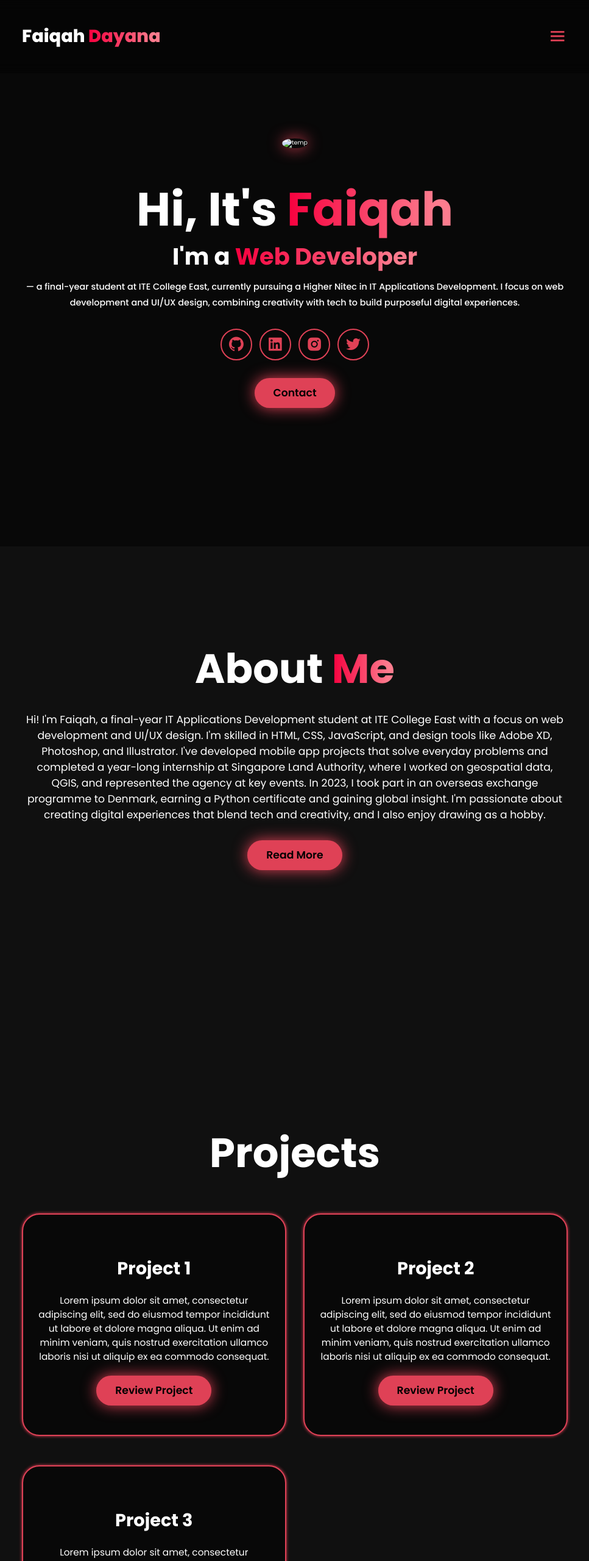
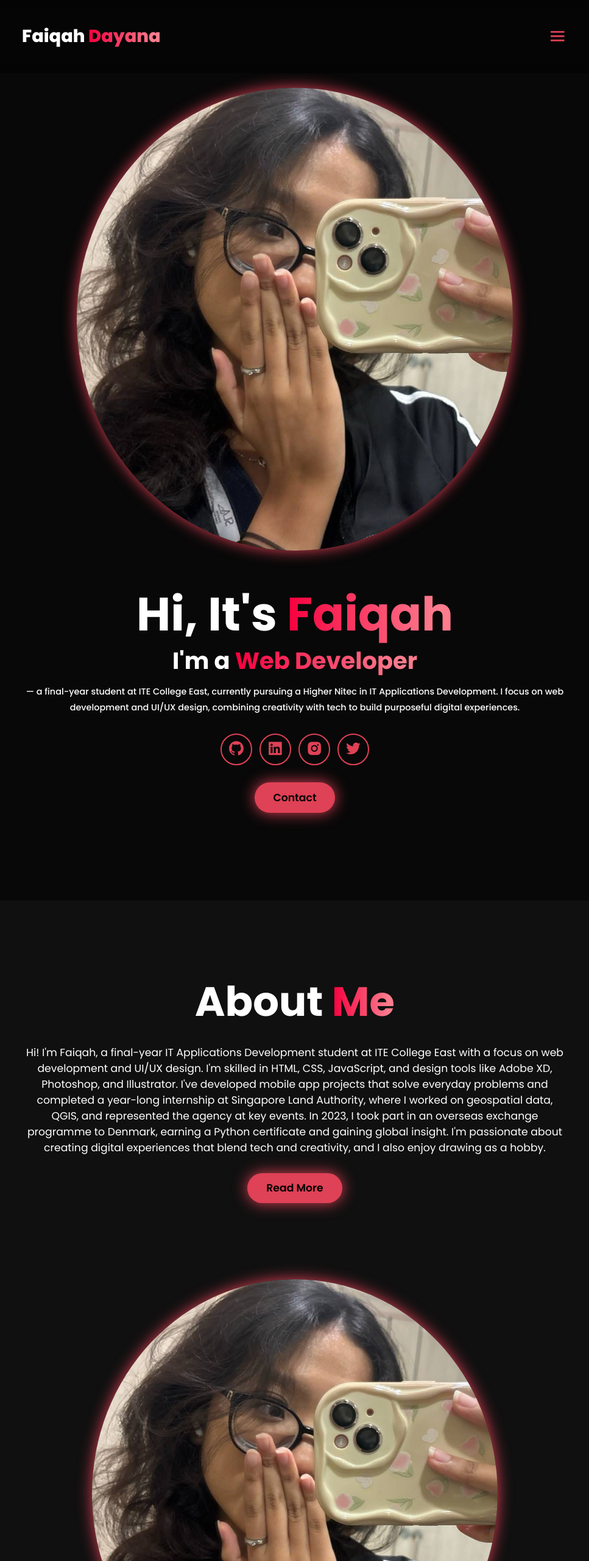
Before and after one commit to nurdaya/FaiqahPortfolio, a plain HTML site: page index.html in a window 1280 px wide. Shown: the top 2560 px of the page at 61% size, without its empty margins (156-1123 px from the left). Drawn offline with nearby package versions, Linux system fonts and the light colour scheme.

Commit message:
Update index.html

```diff
--- a/index.html
+++ b/index.html
@@ -72,14 +72,14 @@
         </div>
 
         <div class="home-img">
-          <img src="c:\Users\USER\Documents\image.jpg" alt="temp">
+          <img src="imgs\PortfolioImg.jpg" alt="temp">
         </div>
       </section>
 
       <section class="about" id="about">
 
         <div class="about-img">
-          <img src="c:\Users\USER\Documents\image.jpg" alt="">
+          <img src="imgs\PortfolioImg.jpg" alt="">
         </div>
 
         <div class="about-content">
```
